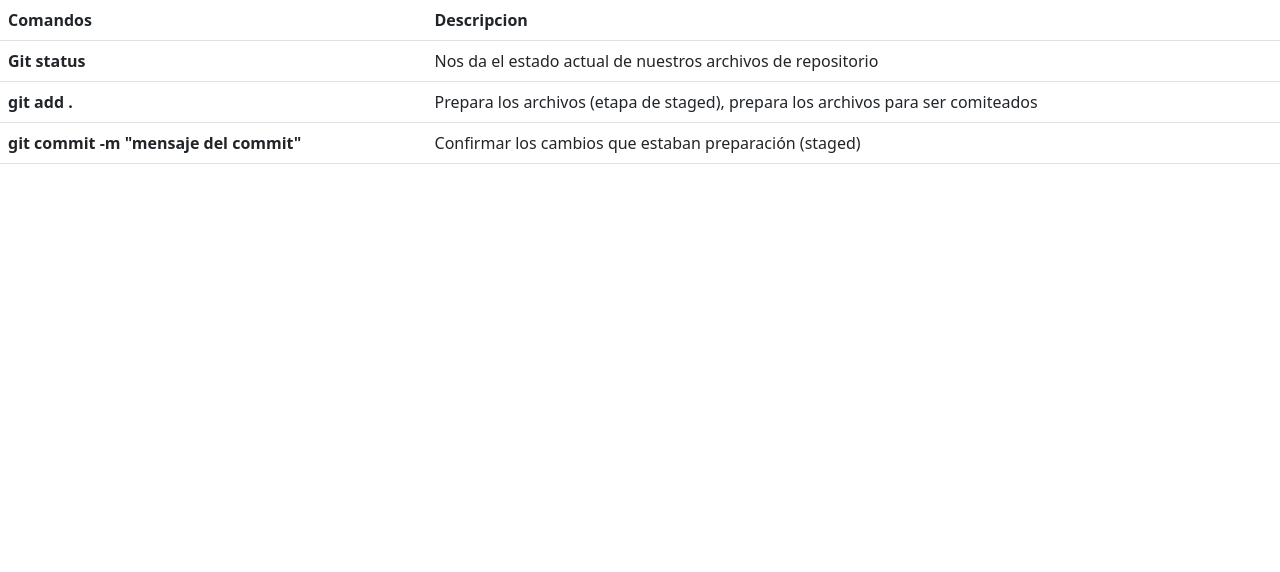
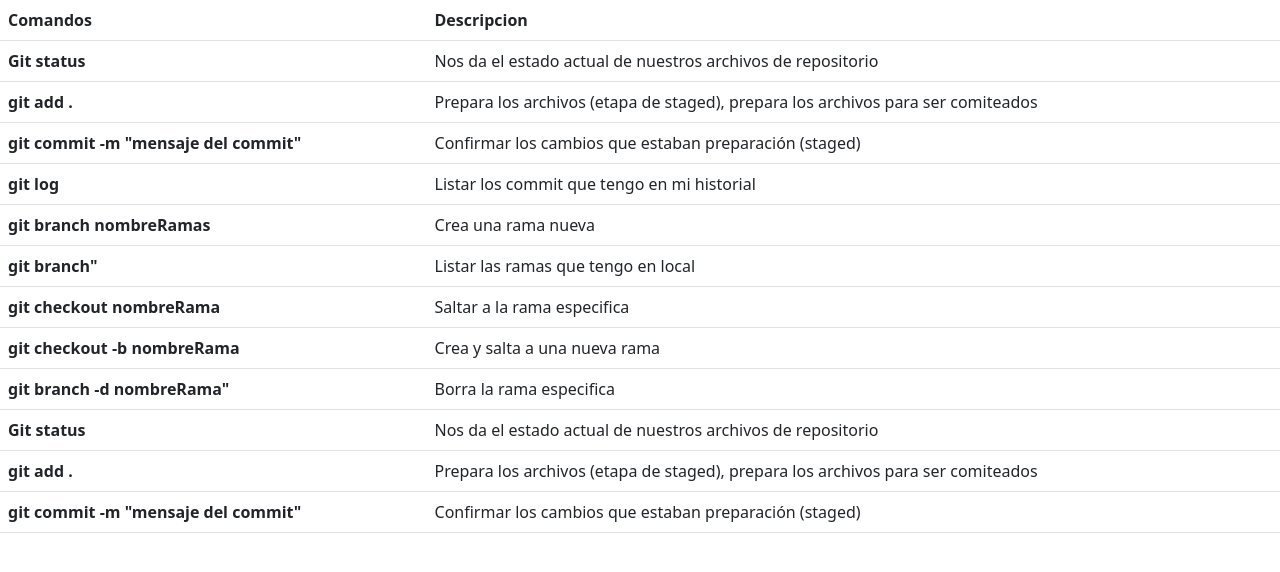
Before and after one commit to Enzo0026/practicaGit65i, a plain HTML site: page index.html in a window 1280 px wide. Drawn offline with nearby package versions, Linux system fonts and the light colour scheme.

Commit message:
add more command to the list

```diff
--- a/index.html
+++ b/index.html
@@ -27,7 +27,49 @@
         </tr>
         <tr>
           <th scope="row">git add .</th>
-            <td>Prepara los archivos (etapa de staged), prepara los archivos para ser comiteados</td>
+          <td>
+            Prepara los archivos (etapa de staged), prepara los archivos para
+            ser comiteados
+          </td>
+        </tr>
+        <tr>
+          <th scope="row">git commit -m "mensaje del commit"</th>
+          <td>Confirmar los cambios que estaban preparación (staged)</td>
+        </tr>
+        <tr>
+          <th scope="col">git log</th>
+          <td>Listar los commit que tengo en mi historial</td>
+        </tr>
+        <tr>
+          <th scope="row">git branch nombreRamas</th>
+          <td>Crea una rama nueva</td>
+        </tr>
+        <tr>
+          <th scope="row">git branch"</th>
+          <td>Listar las ramas que tengo en local</td>
+        </tr>
+        <tr>
+          <th scope="col">git checkout nombreRama</th>
+          <td>Saltar a la rama especifica</td>
+        </tr>
+        <tr>
+          <th scope="row">git checkout -b nombreRama</th>
+          <td>Crea y salta a una nueva rama</td>
+        </tr>
+        <tr>
+          <th scope="row">git branch -d nombreRama"</th>
+          <td>Borra la rama especifica</td>
+        </tr>
+        <tr>
+          <th scope="col">Git status</th>
+          <td>Nos da el estado actual de nuestros archivos de repositorio</td>
+        </tr>
+        <tr>
+          <th scope="row">git add .</th>
+          <td>
+            Prepara los archivos (etapa de staged), prepara los archivos para
+            ser comiteados
+          </td>
         </tr>
         <tr>
           <th scope="row">git commit -m "mensaje del commit"</th>
```
Lines whose indentation alone changed are shown as unchanged.
